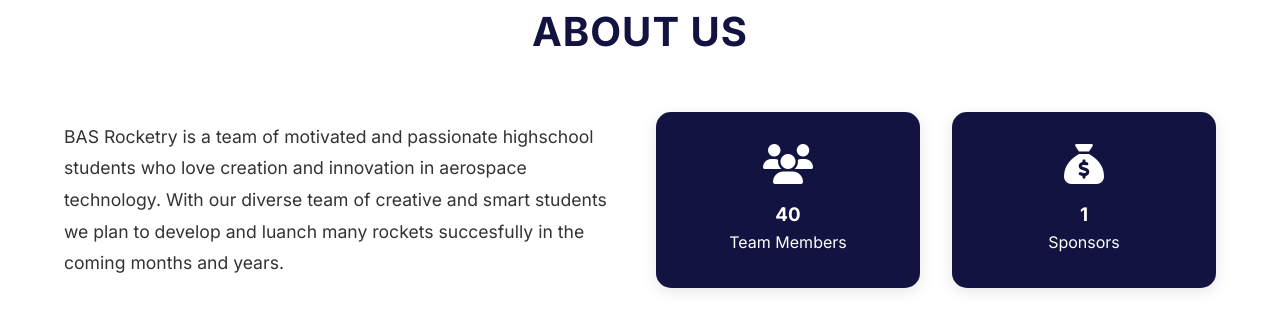
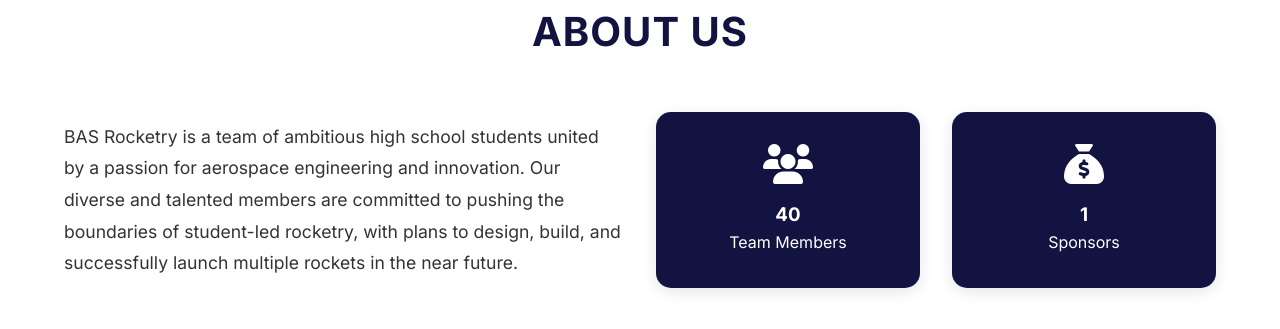
Before and after one commit to iweinberger/BAS-Rocketry-Website, a Next.js app: page / in a window 1280 px wide. Shown: the part 880-1209 px from the top of the page. Built offline with nearby package versions, Linux system fonts and the light colour scheme.

Commit message:
Replace about paragraph

```diff
--- a/app/page.tsx
+++ b/app/page.tsx
@@ -134,7 +134,7 @@
         <h2>About Us</h2>
         <div className="about-content">
           <div className="about-text">
-            <p>BAS Rocketry is a team of motivated and passionate highschool students who love creation and innovation in aerospace technology. With our diverse team of creative and smart students we plan to develop and luanch many rockets succesfully in the coming months and years.</p>
+            <p>BAS Rocketry is a team of ambitious high school students united by a passion for aerospace engineering and innovation. Our diverse and talented members are committed to pushing the boundaries of student-led rocketry, with plans to design, build, and successfully launch multiple rockets in the near future.</p>
           </div>
           <div className="about-stats">
             <div className="stat" onClick={() => { window.location.href = '#team'; }}>
```
